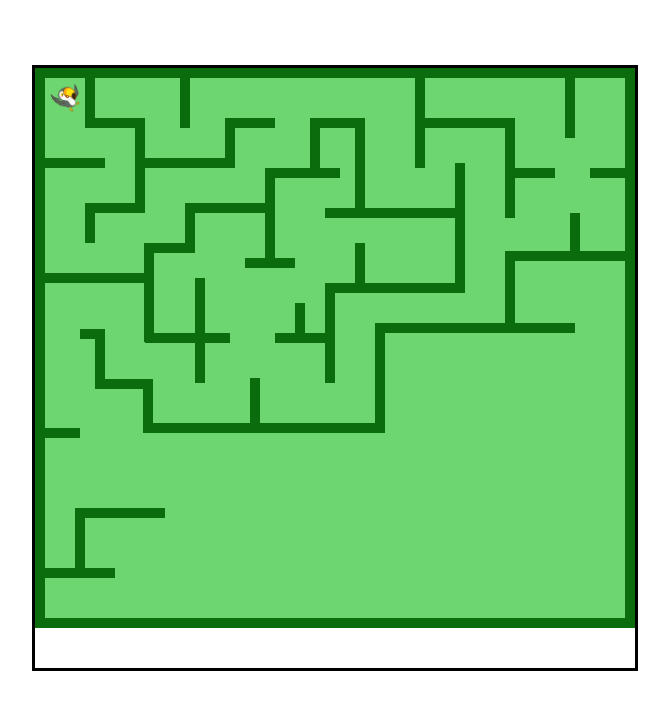
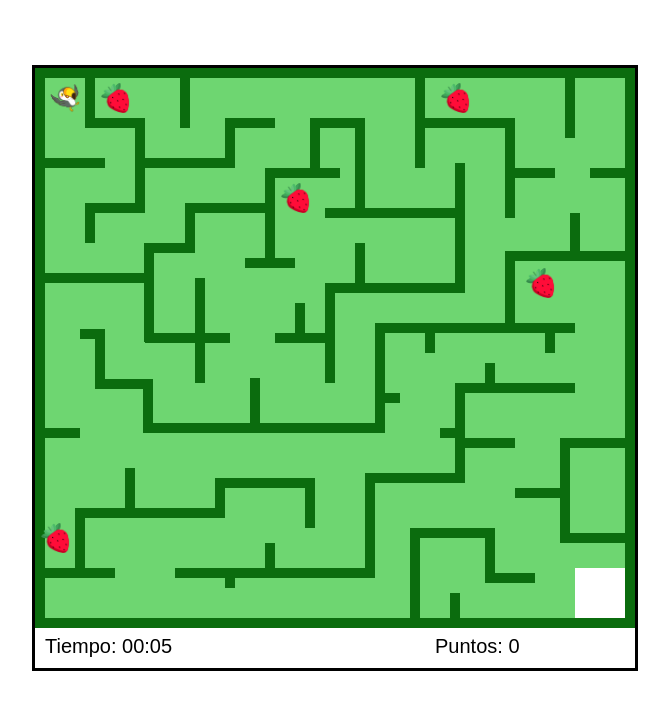
Before and after one commit to jonathanj20/laberinto-canvas-html, a plain HTML site: page index.html in a window 1280 px wide. Shown: the whole page, without its empty margins (305-974 px from the left). Drawn offline with Linux system fonts and the light colour scheme.

Commit message:
se terminaron de crear todos los muros, se añadió una meta y un sonido al llegar, puntaje y tiempo

```diff
--- a/index.html
+++ b/index.html
@@ -8,6 +8,7 @@
 <body>
     <canvas id="miCanvas" width="600" height="600"></canvas>
     <audio src="musica-sonido/musica.mp3" id="musicaAmbiental" preload="auto"></audio>
+    <audio src="musica-sonido/donkey-kong-levels.mp3" id="sonidoFinal"></audio>
     <style>
         body{
             min-height: 90vh;
--- a/laberinto.js
+++ b/laberinto.js
@@ -1,13 +1,17 @@
 const canvas = document.getElementById('miCanvas');
 const ctx = canvas.getContext('2d');
 let posicionX = 15, posicionY = 15, oldX=0, oldY=0, w = 30, h = 30;
-let toco = false;
-let arregloMuros = [];
-let tucan = new Image();
+let toco = false, gano = false, tocoFresa = false;
+let arregloMuros = [], arregloFrutas =  [];
+let tucan = new Image(), fresa = new Image();
 const musica = document.getElementById('musicaAmbiental');
+const sonidoMeta = document.getElementById('sonidoFinal');
+let tiempoTotalSegundos = 0, puntuacion = 0;
 
 tucan.src = 'iconos/feliz.png'
+fresa.src = 'iconos/fresa.png'
 
+//clase para crear muros
 class Muro {
     constructor(x, y, ancho, alto){
         this.x = x;
@@ -31,11 +35,40 @@ class Muro {
     }
 }
 
+//clase para agregar frutas
+class Fresa {
+    constructor(x, y, ancho, alto){
+        this.x = x;
+        this.y = y;
+        this.ancho = ancho;
+        this.alto = alto;
+    }
+
+    dibujarFresa(){
+        ctx.drawImage(fresa, this.x, this.y, this.ancho, this.alto);
+    }
+
+    estaTocandoFresa(){
+        let t_x = this.x, t_y = this.y, t_w = this.ancho, t_h = this.alto;
+        if(posicionX < t_x + t_w && posicionX + w > t_x && posicionY < t_y + t_h && posicionY + h > t_y){
+            return true;
+        } else {
+            return false;
+        }
+    }
+}
+
 /*esta función crea un objeto de tipo Muro con las propiedades que le
 pasamos como parametros, y después los agrega al array*/
 function crearMuro(x, y, ancho, alto){
     const muro = new Muro(x, y, ancho, alto);
     arregloMuros.push(muro);
+}
+
+/**función para crear fresas y agregarlas al array*/
+function crearFresa(x, y, ancho, alto){
+    const fresa1 = new Fresa(x, y, ancho, alto);
+    arregloFrutas.push(fresa1);
 }
 
 //creación de muros
@@ -98,14 +131,40 @@ crearMuro(45, 261, 20, 10);
 crearMuro(10, 360, 35, 10);
 crearMuro(0, 500, 80, 10);
 crearMuro(40, 450, 10, 50);
-crearMuro(40, 440, 90, 10);
+crearMuro(40, 440, 150, 10);
+crearMuro(180, 410, 10, 40);
+crearMuro(180, 410, 100, 10);
+crearMuro(270, 410, 10, 50);
+crearMuro(330, 405, 100, 10); //lado donde puede estar el camino alterno
+crearMuro(330, 405, 10, 105);
+crearMuro(140, 500, 200, 10);
+crearMuro(230, 475, 10, 25);
+crearMuro(375, 470, 10, 90);
+crearMuro(375, 460, 80, 10);
+crearMuro(450, 460, 10, 50);
+crearMuro(450, 505, 50, 10);
+crearMuro(415, 525, 10, 25);
+crearMuro(420, 315, 10, 90);
+crearMuro(420, 315, 120, 10);
+crearMuro(525, 465, 65, 10);
+crearMuro(525, 370, 10, 100);
+crearMuro(525, 370, 65, 10);
+crearMuro(425, 370, 55, 10);
+crearMuro(480, 420, 45, 10);
+crearMuro(90, 400, 10, 40);
+crearMuro(390, 260, 10, 25);
+crearMuro(450, 295, 10, 25);
+crearMuro(510, 260, 10, 25);
+crearMuro(190, 500, 10, 20);
+crearMuro(345, 325, 20, 10);
+crearMuro(405, 360, 20, 10);
 
-pintarMapa();
-
-//Jugador inicial
-tucan.onload = () => {
-    ctx.drawImage(tucan, posicionX, posicionY, w, h);
-}
+//creación de frutas
+crearFresa(65, 15, 30, 30);
+crearFresa(405, 15, 30, 30);
+crearFresa(245, 115, 30, 30);
+crearFresa(490, 200, 30, 30);
+crearFresa(5, 455, 30, 30);
 
 //movimiento del jugador
 document.addEventListener("keydown",(e) => {
@@ -124,7 +183,8 @@ document.addEventListener("keydown",(e) => {
             break;
     }
 
-    verificarColision();
+    verificarColisionMuro();
+    verificarColisionFresa();
 
     //si lo tocó, entonces se reinicia de nuevo la variable tocó.
     if(!toco){
@@ -136,6 +196,7 @@ document.addEventListener("keydown",(e) => {
 
     pintarMapa();
     dibujarTucan();
+    llegoMeta();
 });
 
 //esta función dibuja el personaje
@@ -145,18 +206,18 @@ function dibujarTucan(){
 
 function pintarMapa(){
     ctx.fillStyle = '#6ed671';
-    ctx.fillRect(0, 0, 600, 600);
+    ctx.fillRect(0, 0, 600, 560);
 
     for(let i = 0; i < arregloMuros.length; i++){
         arregloMuros[i].pintarMuro();
     }
 
-    //parte inferior para puntajes
-    ctx.fillStyle = '#fff';
-    ctx.fillRect(0, 560, 600, 40);
+     for(let i = 0; i < arregloFrutas.length; i++){
+        arregloFrutas[i].dibujarFresa();
+    }
 }
 
-function verificarColision(){
+function verificarColisionMuro(){
     for(let i = 0; i < arregloMuros.length; i++){
         if(arregloMuros[i].estaTocando()){
             posicionX = oldX;
@@ -167,12 +228,83 @@ function verificarColision(){
     }
 }
 
+function verificarColisionFresa(){
+    for(let i = 0; i < arregloFrutas.length; i++){
+        for (let i = 0; i < arregloFrutas.length; i++) {
+            if (arregloFrutas[i].estaTocandoFresa()) {
+                console.log('tocó la fruta');
+                arregloFrutas.splice(i, 1); // Elimina la fruta del arreglo
+                puntuacion++;
+                break;
+            }
+        }
+    }
+}
+
+function llegoMeta(){
+    let t_x = 540, t_y = 500, t_w = 50, t_h = 50;
+
+    ctx.fillStyle = '#fff';
+    ctx.fillRect(t_x, t_y, t_w, t_h);
+
+    if(posicionX < t_x + t_w && posicionX + w > t_x && posicionY < t_y + t_h && posicionY + h > t_y){
+        console.log('llegaste a la METAA!!!')
+        sonidoMeta.play();
+        gano = true;
+    }
+}
+
+function puntaje(){
+    ctx.fillStyle = '#000';
+    ctx.font = '20px Arial';
+    ctx.fillText(`Puntos: ${puntuacion}`, 400, 585);
+}
+
 //este evento se está usando para reproducir la música cuando cargue la página
 window.addEventListener('load', () => {
     musica.play();
+    pintarMapa();
+    dibujarTucan()
+    llegoMeta();
 });
 
 //este evento se está usando para reproducir la música de nuevo cuando termine
 musica.addEventListener('ended', () => {
-    musica.play()
+    musica.play();
 });
+
+//cronómetro
+// Función para formatear el tiempo en minutos y segundos
+function formatearTiempo(tiempo) {
+    const minutos = Math.floor(tiempo / 60);
+    const segundos = tiempo % 60;
+    const minutosFormateados = minutos < 10 ? `0${minutos}` : minutos;
+    const segundosFormateados = segundos < 10 ? `0${segundos}` : segundos;
+    return `${minutosFormateados}:${segundosFormateados}`;
+}
+
+//0, 560 coordenadas del rectangulo, y 600 de ancho
+// Función para actualizar el cronómetro y dibujarlo en el canvas
+function actualizarCronometro() {
+    if(gano){
+        ctx.fillStyle = 'rgba(255, 255, 255, 0.7)';
+        ctx.fillRect(0, 560, canvas.width, 40); // Fondo del cronómetro
+        ctx.font = '20px Arial';
+        ctx.fillStyle = 'red';
+        ctx.fillText(`Tiempo: ${formatearTiempo(tiempoTotalSegundos)}`, 10, 585);
+    } else {
+        tiempoTotalSegundos++;
+        ctx.clearRect(0, 560, canvas.width, 40); // Limpiar el área del cronómetro
+        ctx.fillStyle = 'rgba(255, 255, 255, 0.7)';
+        ctx.fillRect(0, 560, canvas.width, 40); // Fondo del cronómetro
+        ctx.font = '20px Arial';
+        ctx.fillStyle = 'black';
+        ctx.fillText(`Tiempo: ${formatearTiempo(tiempoTotalSegundos)}`, 10, 585);
+        puntaje();
+    }
+}
+
+// Iniciar el cronómetro cuando se cargue la página
+window.addEventListener('load', () => {
+    setInterval(actualizarCronometro, 1000); // Actualiza cada segundo
+});
```
Also changed, not shown: iconos/fresa.png (added), iconos/tucan.png (deleted), 1 other file.
